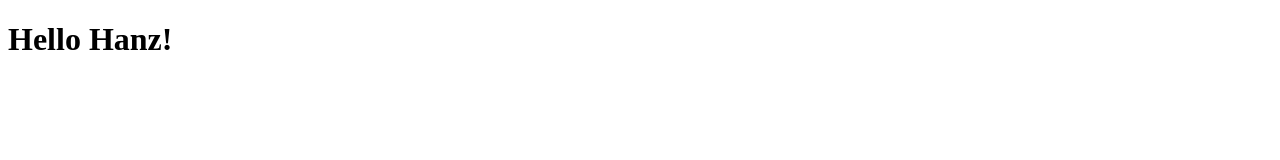
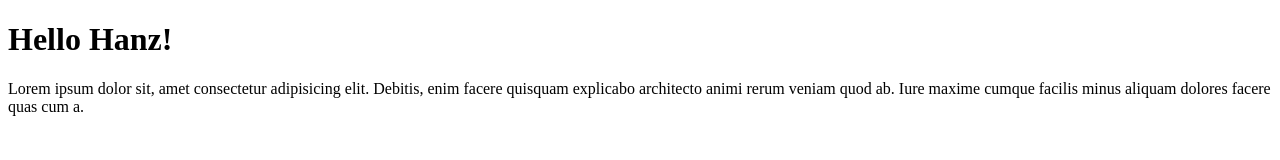
Before and after one commit to rhannzr/rhan-git-test, a plain HTML site: page index.html in a window 1280 px wide. Drawn offline with Linux system fonts and the light colour scheme.

Commit message:
menambahkan paragraf

```diff
--- a/index.html
+++ b/index.html
@@ -7,5 +7,6 @@
 </head>
 <body>
     <h1>Hello Hanz!</h1>
+    <p>Lorem ipsum dolor sit, amet consectetur adipisicing elit. Debitis, enim facere quisquam explicabo architecto animi rerum veniam quod ab. Iure maxime cumque facilis minus aliquam dolores facere quas cum a.</p>
 </body>
 </html>
```
